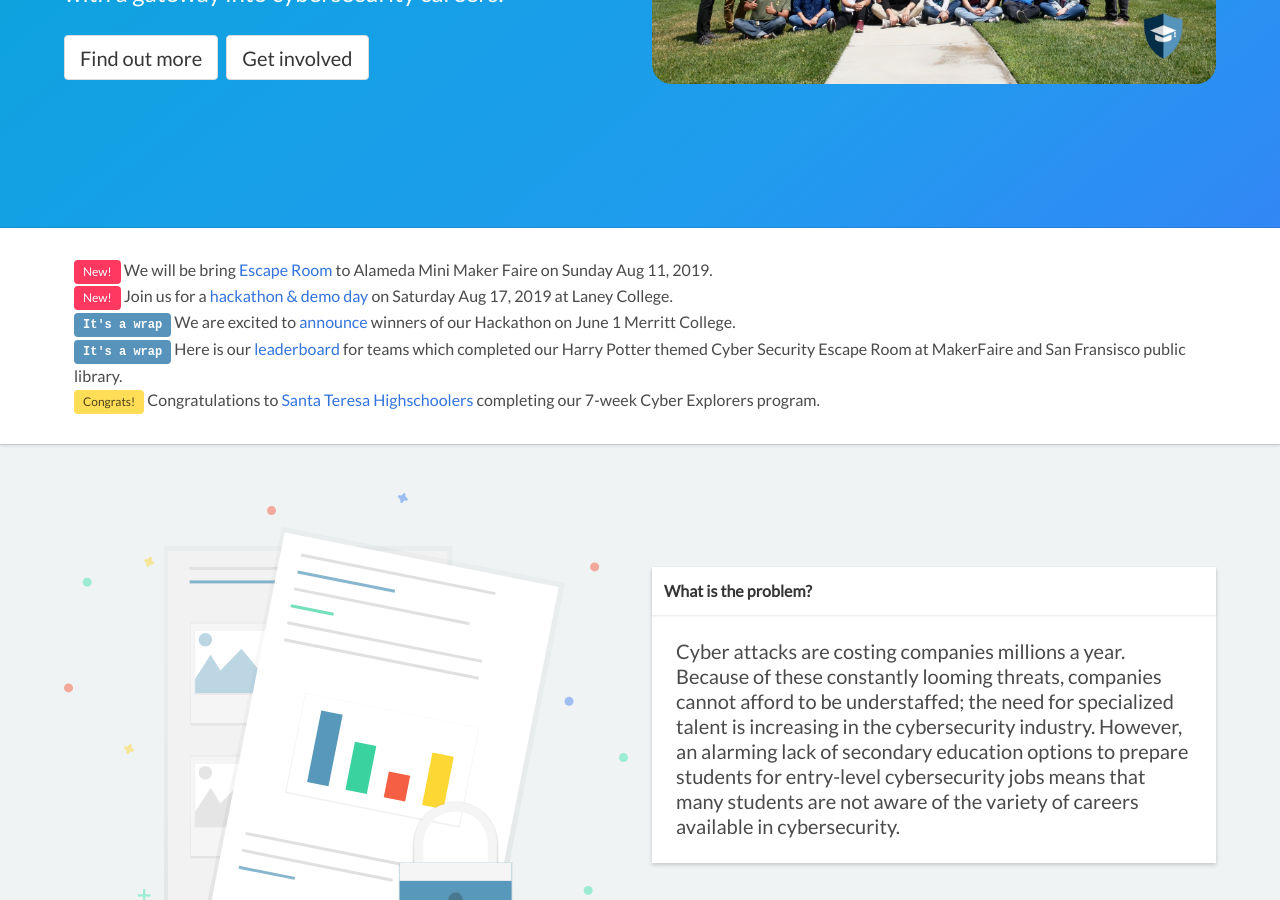
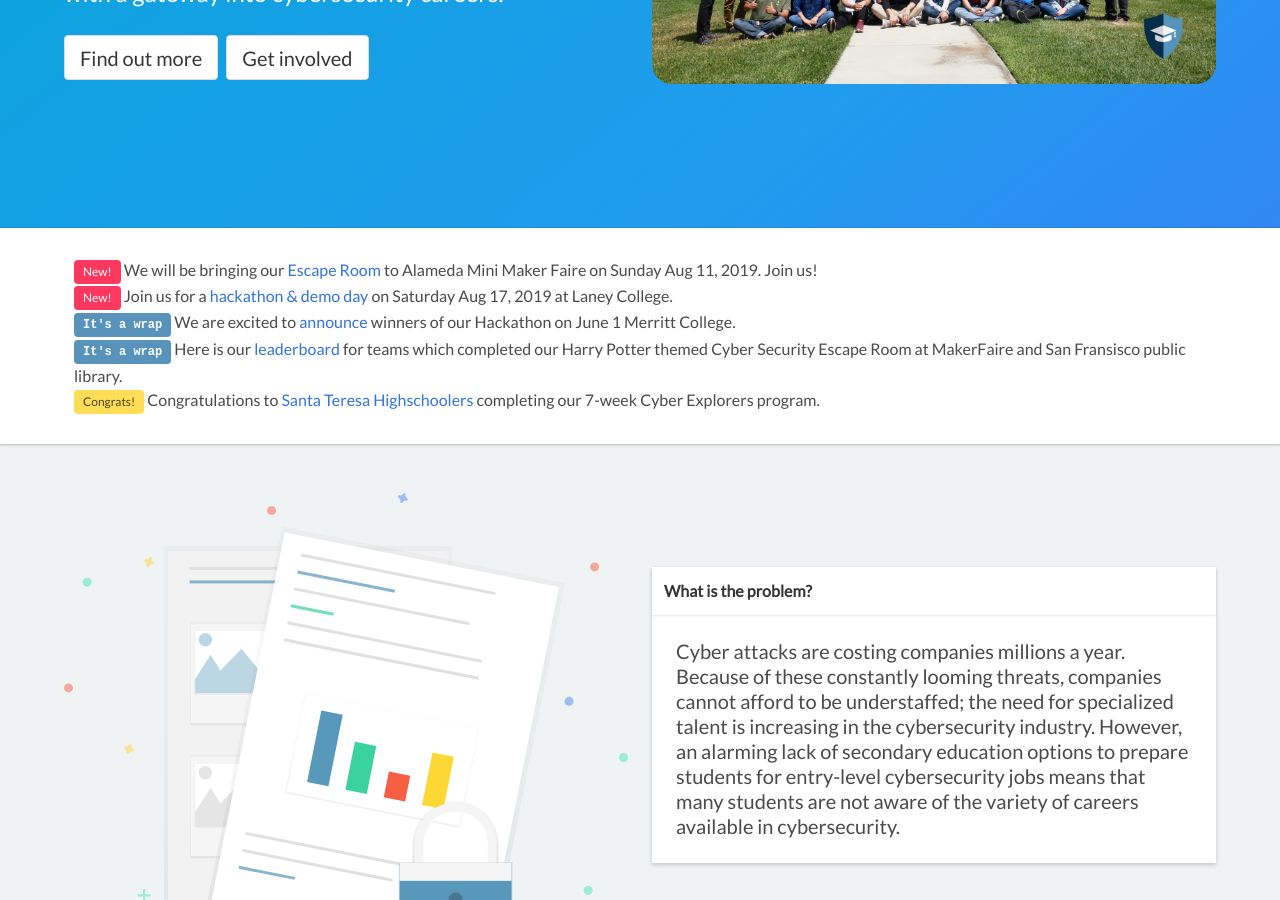
Before and after one commit to cyberdefendersprogram/www-homepage, a Jekyll site: the page built from index.html, in a window 1280 px wide and 900 px high, scrolled down 488 px. Built offline with Jekyll 4.4.1, drawn with Linux system fonts in a browser that asks for light colours; nearby versions of some CDN libraries.

Commit message:
Update index.html

```diff
--- a/index.html
+++ b/index.html
@@ -36,7 +36,7 @@ permalink: /
 <div class="box cta">
   <div class="container">
     <p class="has-text-left">
-        <span class="tag is-danger">New!</span> We will be bring <a href="/escaperoom">Escape Room</a> to Alameda Mini Maker Faire on Sunday Aug 11, 2019.
+        <span class="tag is-danger">New!</span> We will be bringing our <a href="/escaperoom">Escape Room</a> to Alameda Mini Maker Faire on Sunday Aug 11, 2019. Join us!
         <br/><span class="tag is-danger">New!</span> Join us for a <a href="/summerprogram">hackathon & demo day</a> on Saturday Aug 17, 2019 at Laney College.
         <br/><span class="tag is-primary">It's a wrap</span> We are excited to <a href="/hackathons">announce</a> winners of our Hackathon on June 1 Merritt College.
         <br/><span class="tag is-primary">It's a wrap</span> Here is our <a href="/escaperoom">leaderboard</a> for teams which completed our Harry Potter themed Cyber Security Escape Room at MakerFaire and San Fransisco public library.
```
